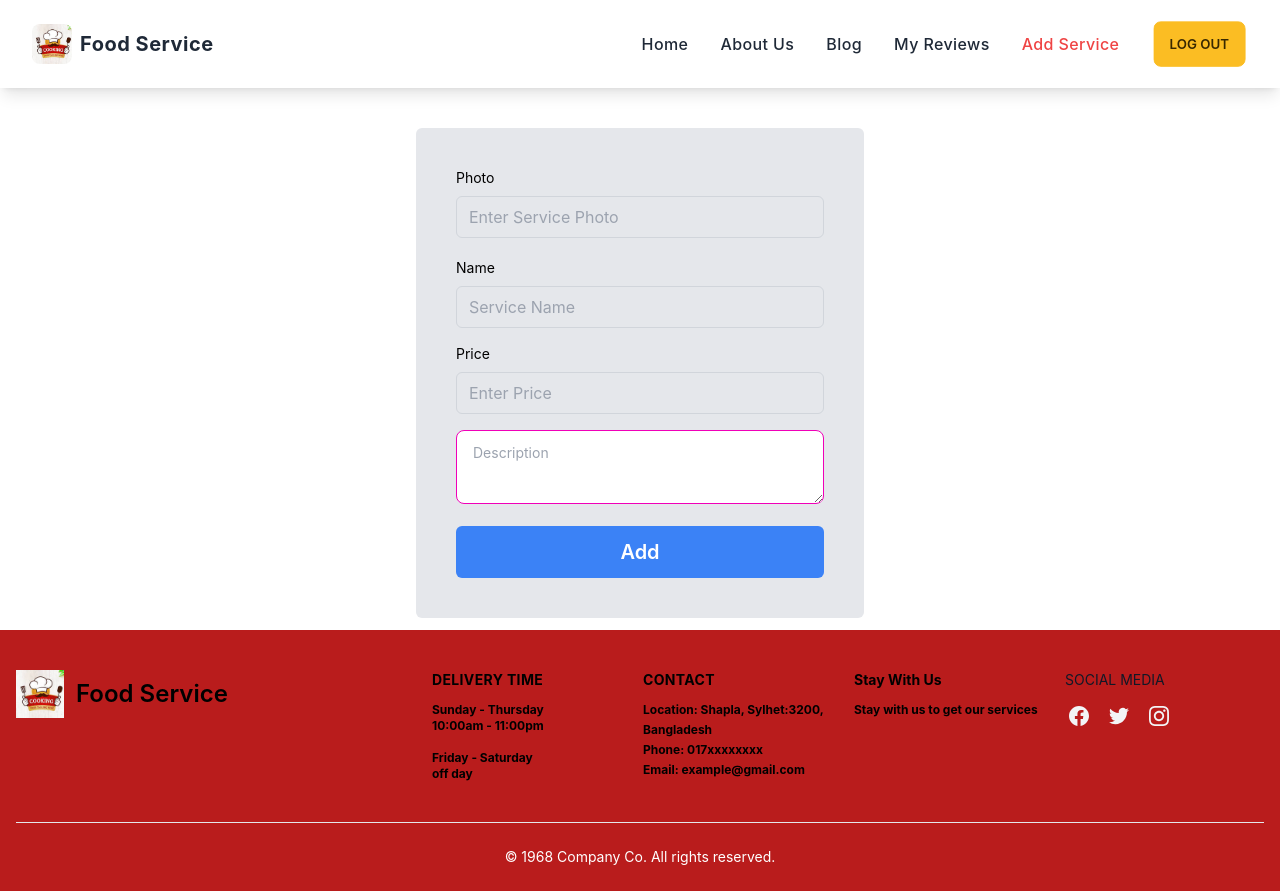
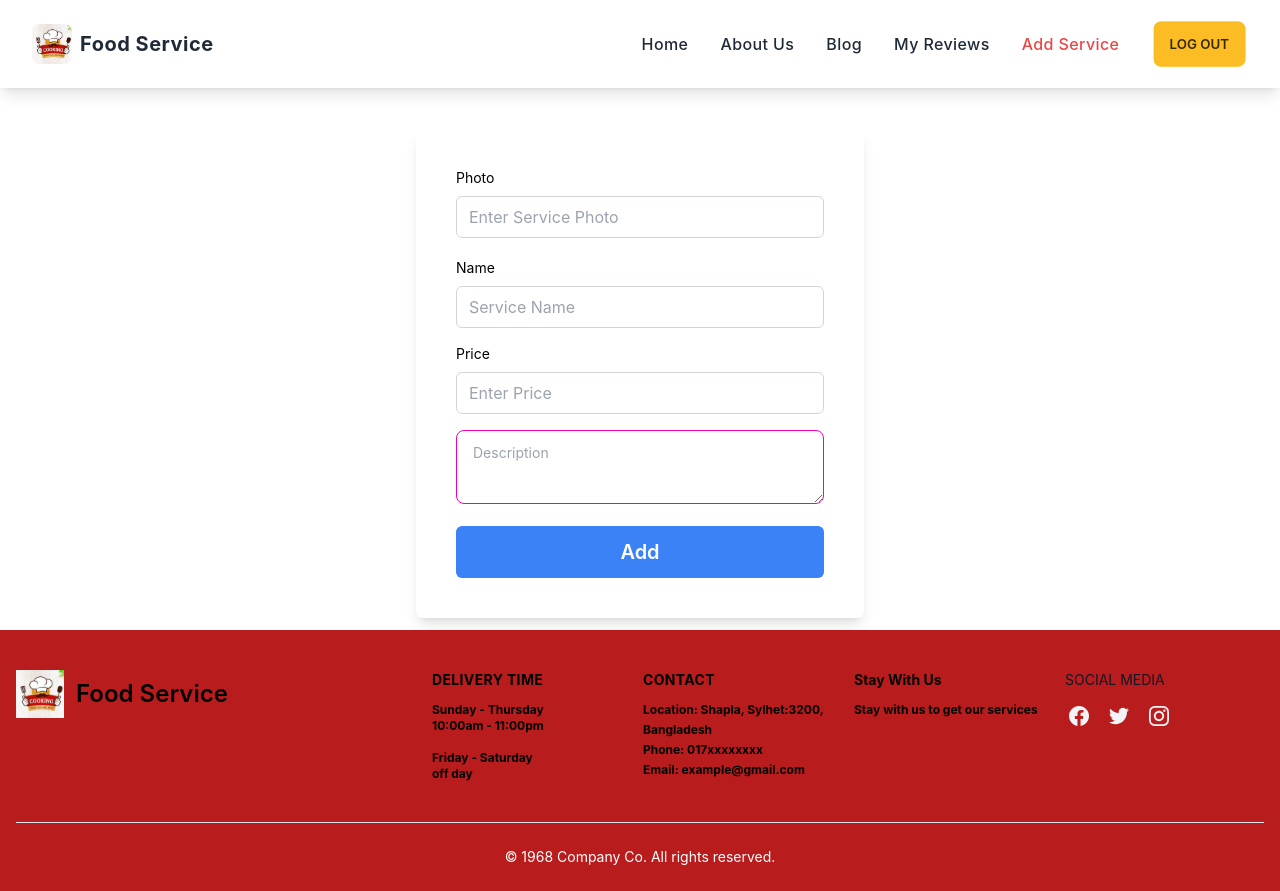
Before and after one commit to anisa6121/food-service, a React (Create React App) app: page /service in a window 1280 px wide. Built offline with nearby package versions, Linux system fonts and the light colour scheme; no server answers; sample sign-in values are in the browser's storage.

Commit message:
bg change

```diff
--- a/src/components/AddService/AddService.js
+++ b/src/components/AddService/AddService.js
@@ -46,7 +46,7 @@ const AddService = () => {
 	};
 
 	return (
-		<div className="mx-auto mt-3 mb-3 flex flex-col max-w-md p-6 rounded-md sm:p-10 bg-gray-200 text-black">
+		<div className="mx-auto mt-3 mb-3 flex flex-col max-w-md p-6 rounded-md sm:p-10 bg-white shadow-lg text-black">
 			<form
 				onSubmit={handleAddService}
 				noValidate=""
@@ -66,7 +66,7 @@ const AddService = () => {
 						name="img"
 						id="img"
 						placeholder="Enter Service Photo"
-						className="w-full px-3 py-2 border rounded-md border-gray-300 focus:border-gray-900 bg-gray-200 text-gray-900"
+						className="w-full px-3 py-2 border rounded-md border-gray-300 focus:border-gray-900 bg-white text-black"
 						data-temp-mail-org="0"
 					/>
 				</div>
@@ -85,7 +85,7 @@ const AddService = () => {
 							name="title"
 							id="title"
 							placeholder="Service Name"
-							className="w-full px-3 py-2 border rounded-md border-gray-300 focus:border-gray-900 bg-gray-200 text-gray-900"
+							className="w-full px-3 py-2 border rounded-md border-gray-300 focus:border-gray-900 bg-white text-black"
 							data-temp-mail-org="0"
 						/>
 					</div>
@@ -103,7 +103,7 @@ const AddService = () => {
 							name="price"
 							id="price"
 							placeholder="Enter Price"
-							className="w-full px-3 py-2 border rounded-md border-gray-300 focus:border-gray-900 bg-gray-200 text-gray-900"
+							className="w-full px-3 py-2 border rounded-md border-gray-300 focus:border-gray-900 bg-white text-black"
 							data-temp-mail-org="0"
 						/>
 					</div>
--- a/src/components/FoodDetails/FoodDetail.js
+++ b/src/components/FoodDetails/FoodDetail.js
@@ -8,6 +8,7 @@ import RightSide from "./RightSide";
 const FoodDetail = () => {
 	useTitle("FoodDetails");
 	const { user } = useContext(AuthContext);
+
 	let { id } = useParams();
 
 	const navigate = useNavigate();
--- a/src/components/Login/Login.js
+++ b/src/components/Login/Login.js
@@ -1,4 +1,4 @@
-import { GithubAuthProvider, GoogleAuthProvider } from "firebase/auth";
+
 import React, { useState } from "react";
 import { useContext } from "react";
 import toast from "react-hot-toast";
@@ -60,7 +60,7 @@ const Login = () => {
 							"ourService",
 							data.token
 						);
-						navigate(from, { replace: true });
+						navigate(from,{replace:true});
 					});
 			})
 
--- a/src/components/Registration/Registration.js
+++ b/src/components/Registration/Registration.js
@@ -149,7 +149,7 @@ const Registration = () => {
 				</div>
 
 				<div className="flex justify-between">
-					<p className="text-sm">
+					<p className="text-xl">
 						Already have an account
 					</p>
 
```
